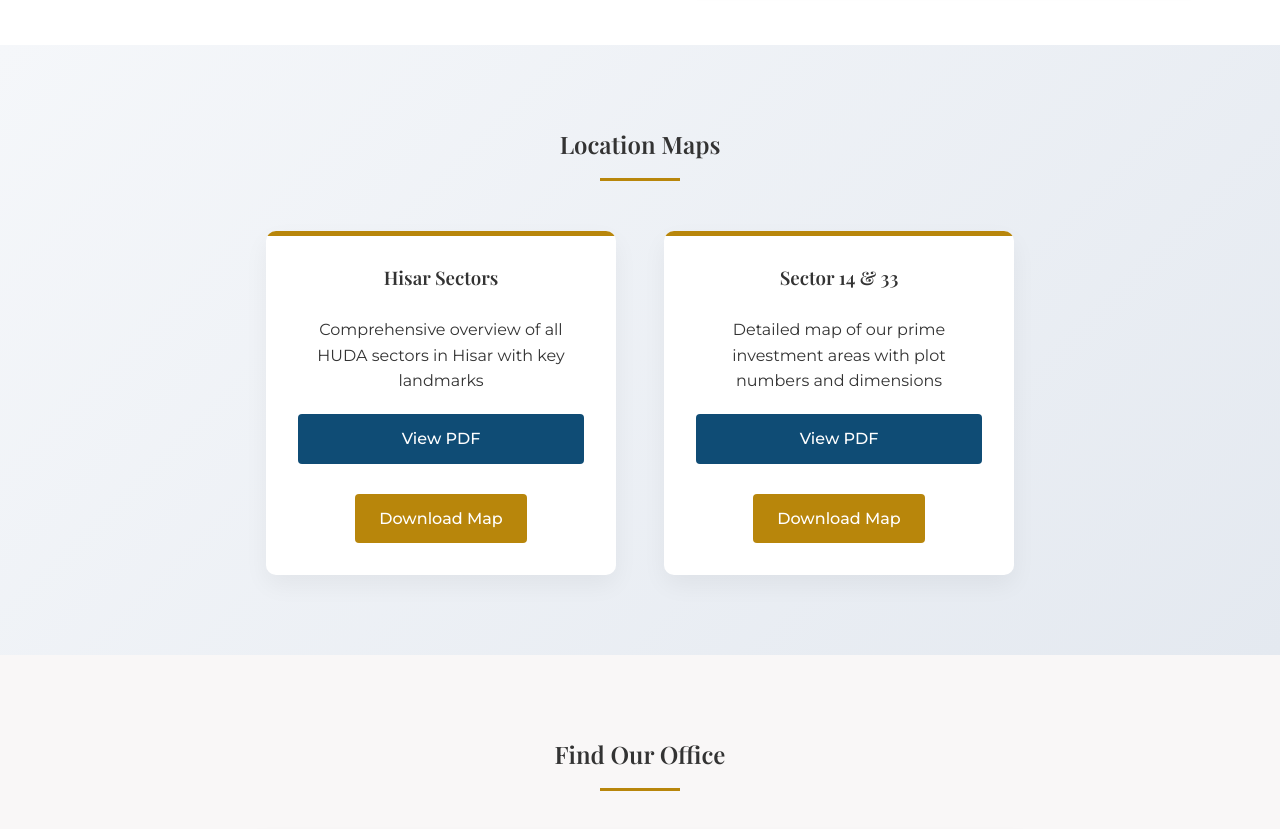
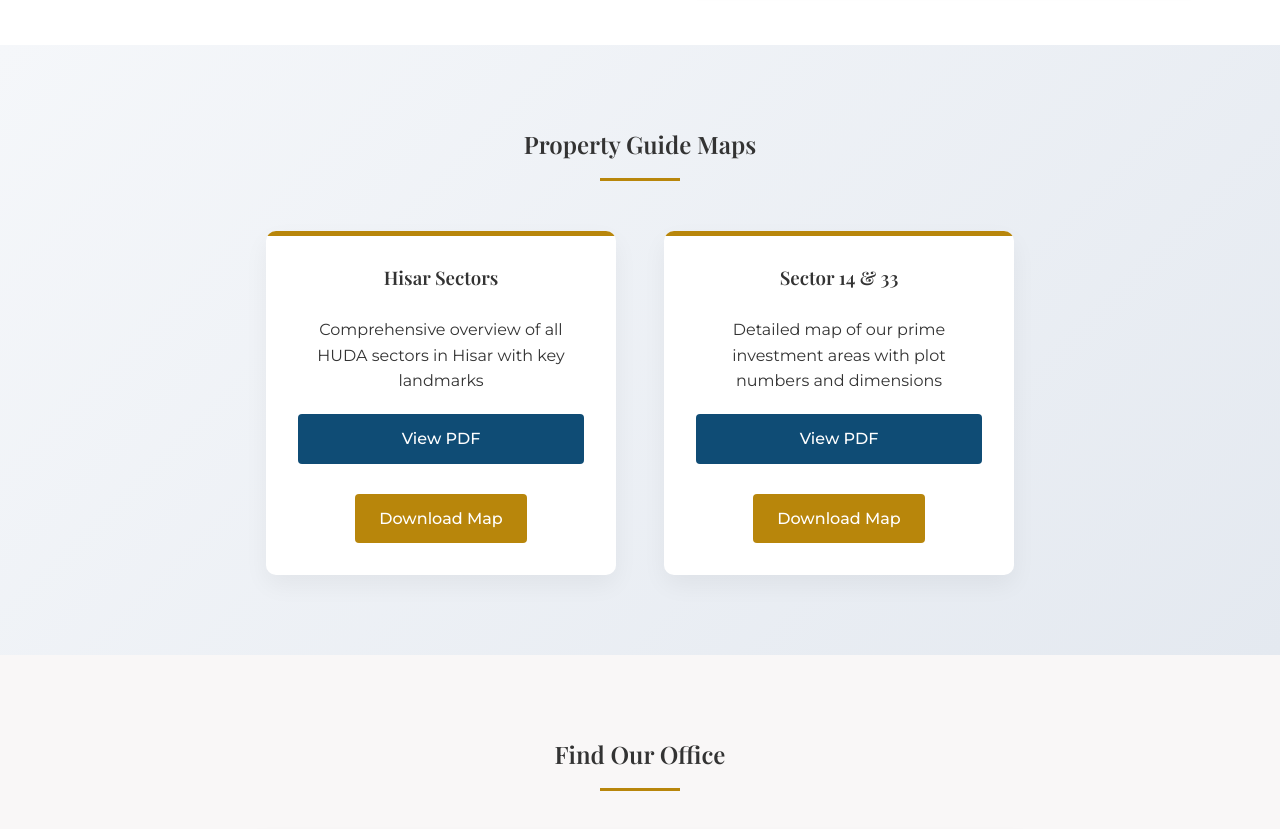
Before and after one commit to sanketnijhawan/Krishna-Properties, a plain HTML site: page index.html in a window 1280 px wide. Shown: the part 1840-2669 px from the top of the page. Drawn offline with nearby package versions, Linux system fonts and the light colour scheme.

Commit message:
some minor changes

```diff
--- a/index.html
+++ b/index.html
@@ -72,7 +72,7 @@
     <!-- PDF Section (Maps) -->
     <section class="pdf-section" id="maps">
         <div class="container">
-            <h2 class="section-title">Location Maps</h2>
+            <h2 class="section-title">Property Guide Maps</h2>
             <div class="pdf-container">
                 <div class="pdf-item reveal">
                     <h3>Hisar Sectors</h3>
```
